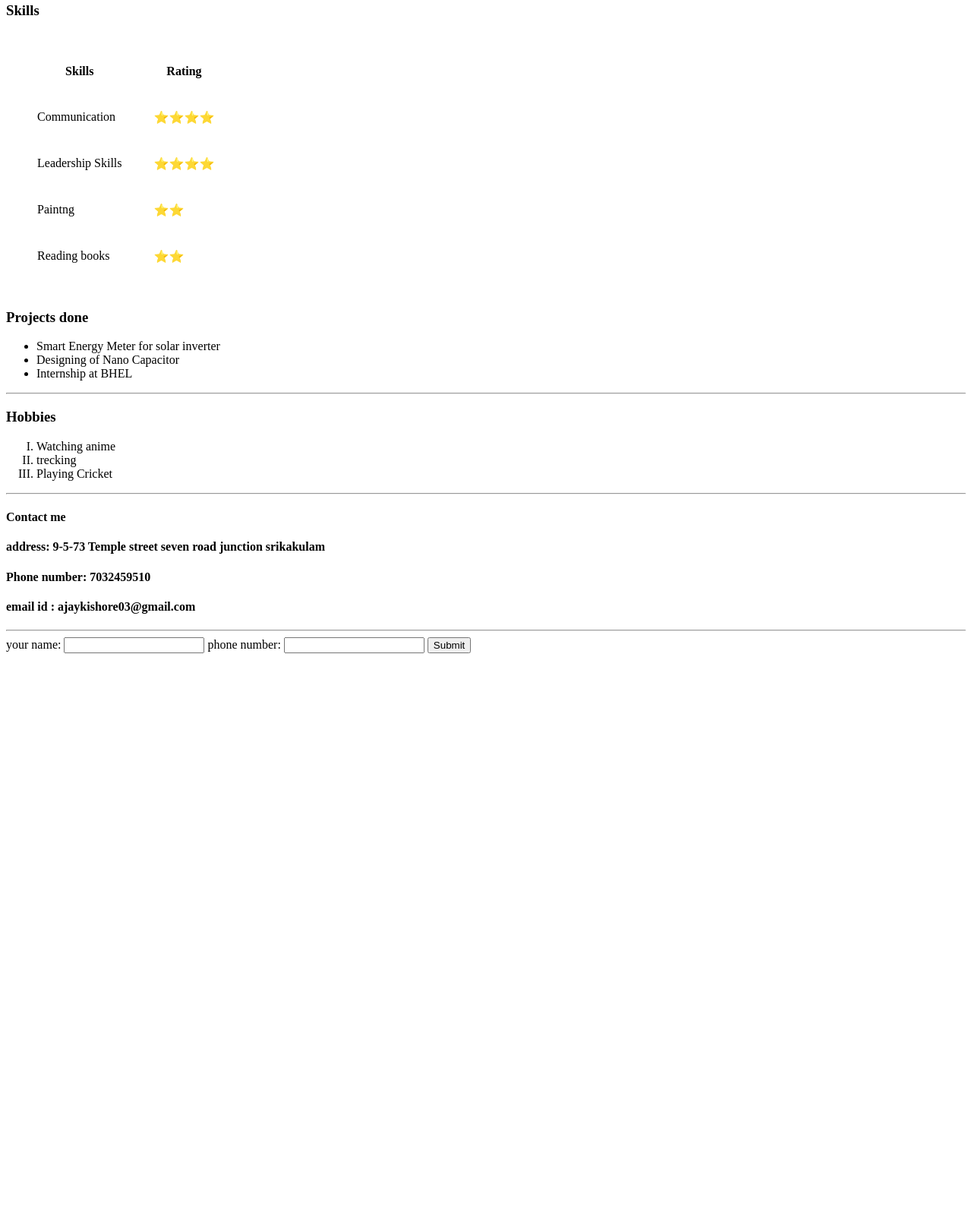
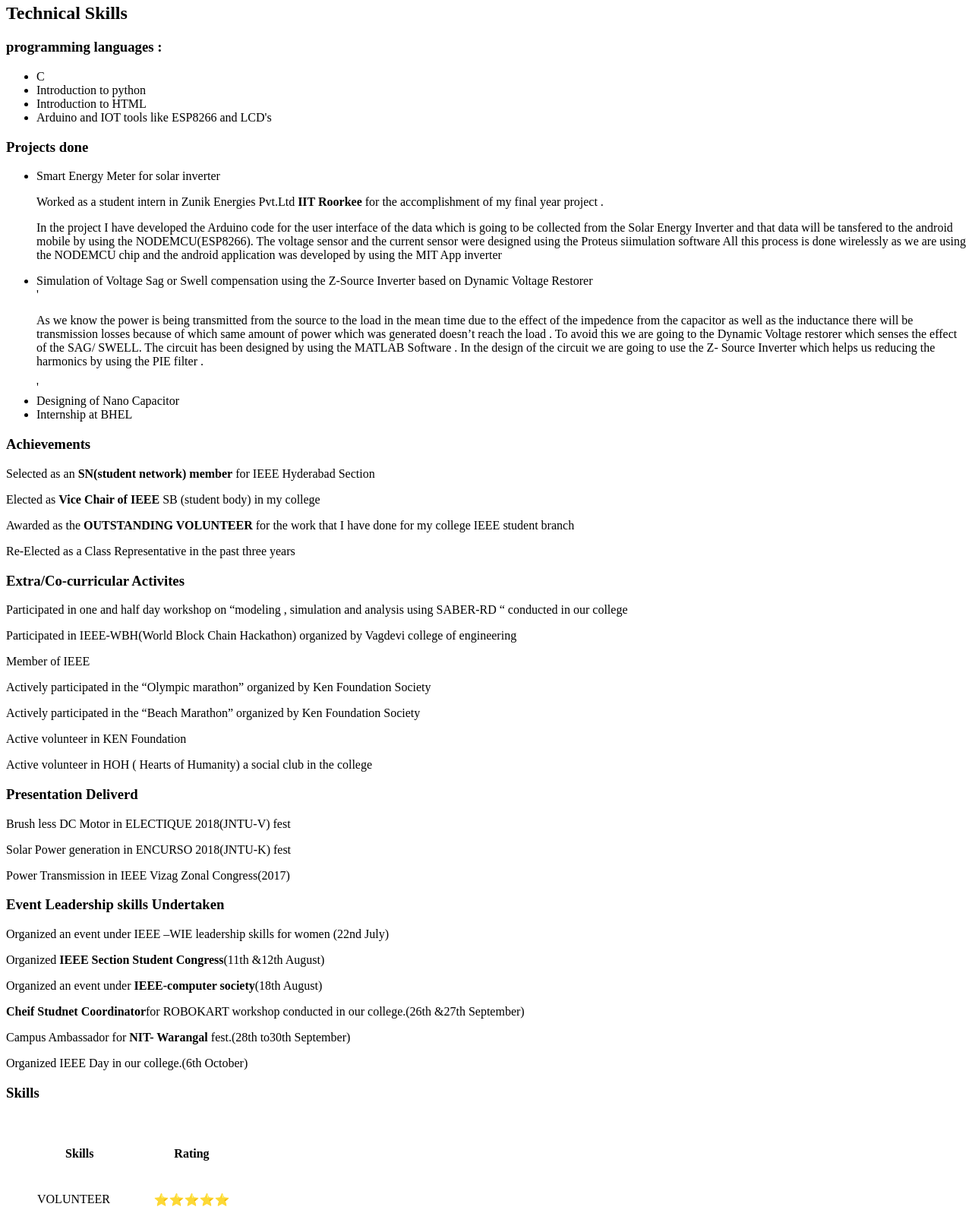
Before and after one commit to ajaykishore03/cv, a plain HTML site: page index.html in a window 1280 px wide. Shown: the part 727-2320 px from the top of the page at 76% size. Before the commit the page ends 1595 px from the top, so only its background shows below. Drawn offline with Linux system fonts and the light colour scheme.

Commit message:
Add files via upload

```diff
--- a/index.html
+++ b/index.html
@@ -45,12 +45,61 @@
           <td>7.62</td>
         </tr>
       </table>
-
+      <h2>Technical Skills</h2>
+      <h3>programming languages :</h3>
+      <ul>
+        <li>C</li>
+        <li>Introduction to python</li>
+        <li>Introduction to HTML</li>
+        <li>Arduino and IOT tools like ESP8266 and LCD's</li>
+      </ul>
+      <h3>Projects done</h3>
+      <ul>
+        <li>Smart Energy Meter for solar inverter </li>
+        <p>	Worked as a student intern in Zunik Energies Pvt.Ltd <strong>IIT Roorkee</strong> for the accomplishment of my final year project .</p>
+        <p>In the project I have developed the Arduino code for the user interface of the data which is going to be collected from the Solar Energy Inverter and that data will be tansfered to the android mobile by using the NODEMCU(ESP8266). The voltage sensor and the current sensor were designed using the Proteus siimulation software
+All this process is done wirelessly as we are using the NODEMCU chip and the android application was developed by using the MIT App inverter </p>
+        <li>Simulation of Voltage Sag or Swell compensation using the Z-Source Inverter based on Dynamic Voltage Restorer</li>'
+        <p>As we know the power is being transmitted from the source to the load in the mean time due to the effect of the impedence from the capacitor as well as the inductance there will be transmission losses because of which same amount of power which was generated doesn’t reach the load . To avoid this we are going to the Dynamic Voltage restorer which senses the effect of the SAG/ SWELL.
+The circuit has been designed by using the MATLAB Software . In the design of the circuit we are going to use the Z- Source Inverter which helps us reducing the harmonics by using the PIE filter .</p>
+      '<li>Designing of Nano Capacitor</li>
+        <li>Internship at BHEL</li>
+      </ul>
+      <h3>Achievements</h3>
+      <p>	Selected as an <strong>SN(student network) member</strong> for  IEEE Hyderabad Section</p>
+      <p>Elected as <strong>Vice Chair of IEEE</strong> SB (student body) in my college</p>
+      <p>Awarded as the <strong>OUTSTANDING VOLUNTEER</strong> for the work that I have done for my college IEEE student branch</p>
+       <p>	Re-Elected as a Class Representative in the past three years </p>
+      <h3>Extra/Co-curricular Activites</h3>
+      <p>Participated in one and half day workshop on “modeling , simulation and analysis using SABER-RD “ conducted in our college</p>
+	<p>Participated in IEEE-WBH(World Block Chain Hackathon) organized by Vagdevi college of engineering</p>
+	<p>Member of IEEE</p>
+	<p>Actively participated in the “Olympic marathon” organized by Ken Foundation Society</p>
+	<p>Actively participated in the “Beach Marathon” organized by Ken Foundation Society</p>
+	<p>Active volunteer in KEN Foundation</p>
+<p>Active volunteer in HOH ( Hearts of Humanity) a social club in the college
+</p>
+<h3>Presentation Deliverd</h3>
+<p>Brush less DC Motor  in ELECTIQUE 2018(JNTU-V) fest</p>
+<p>Solar  Power generation in ENCURSO 2018(JNTU-K) fest</p>
+<p>Power Transmission in IEEE Vizag Zonal Congress(2017)
+</p>
+<h3>Event Leadership skills Undertaken</h3>
+<p>Organized  an event under IEEE –WIE leadership skills for women (22nd July)</p>
+<p>Organized  <strong>IEEE Section Student Congress</strong>(11th &12th August)</p>
+<p>Organized an event under <strong>IEEE-computer society</strong>(18th  August)</p>
+<p><strong>Cheif Studnet Coordinator</strong>for ROBOKART workshop conducted in our college.(26th &27th September)</p>
+<p>Campus Ambassador for <strong>NIT- Warangal</strong> fest.(28th to30th  September)</p>
+<p>Organized IEEE Day in our college.(6th October)</p>
 
       <h3>Skills</h3>
       <table cellspacing="40">
         <th>Skills</th>
         <th>Rating</th>
+        <tr>
+          <td>VOLUNTEER</td>
+          <td>⭐⭐⭐⭐⭐</td>
+        </tr>
         <tr>
           <td>Communication</td>
           <td>⭐⭐⭐⭐</td>
@@ -69,13 +118,7 @@
         </tr>
       </table>
 
-      <h3>Projects done</h3>
-      <ul>
-        <li>Smart Energy Meter for solar inverter </li>
-        <li>Designing of Nano Capacitor</li>
-        <li>Internship at BHEL</li>
 
-      </ul>
       <hr>
       <h3>Hobbies</h3>
       <ol type="I">
```
